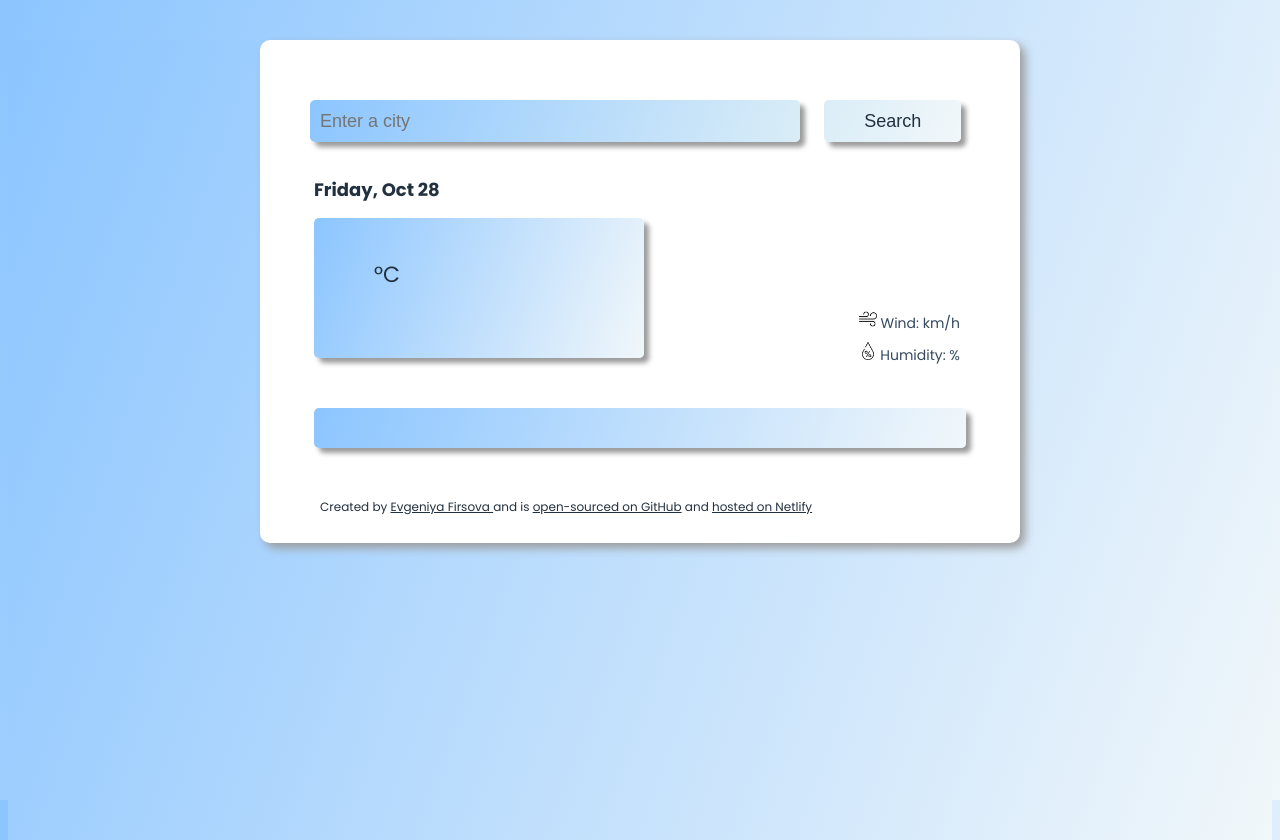
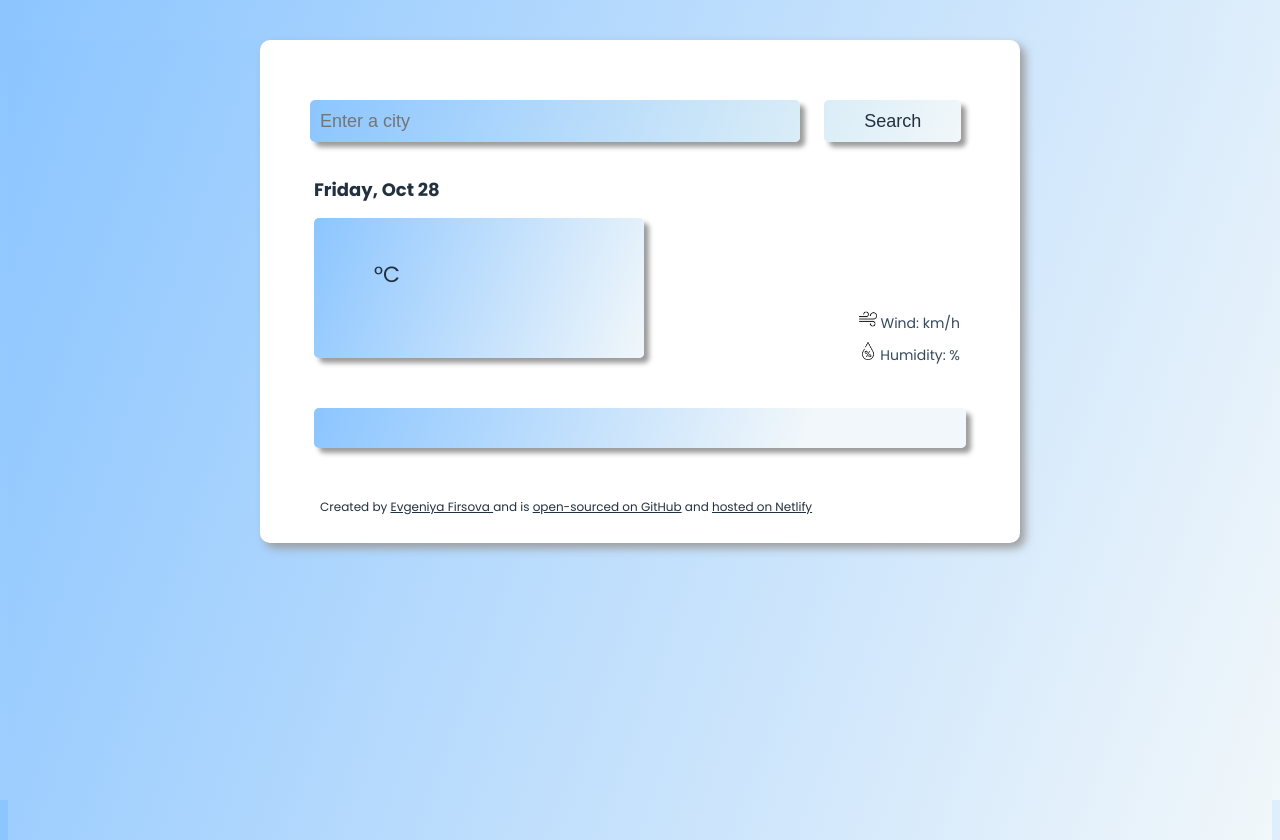
Before and after one commit to f-evgeniya/SheCodes-weather-forecast, a plain HTML site: page index.html in a window 1280 px wide. Drawn offline with nearby package versions, Linux system fonts and the light colour scheme; no server answers.

Commit message:
Updatet forecast beckground

```diff
--- a/src/styles.css
+++ b/src/styles.css
@@ -140,7 +140,7 @@ body {
   background: linear-gradient(
     109.6deg,
     rgb(141, 198, 255) 1.2%,
-    rgb(241, 247, 250) 100.2%
+    rgb(241, 247, 250) 75.2%
   );
   padding: 20px 40px;
   box-shadow: 5px 5px 5px rgb(156, 156, 156);
```
